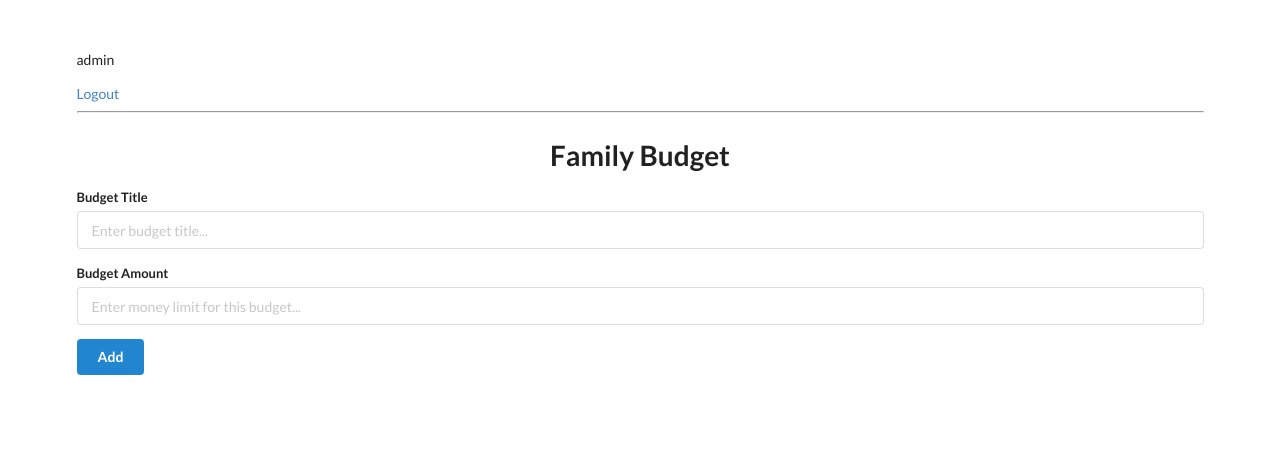
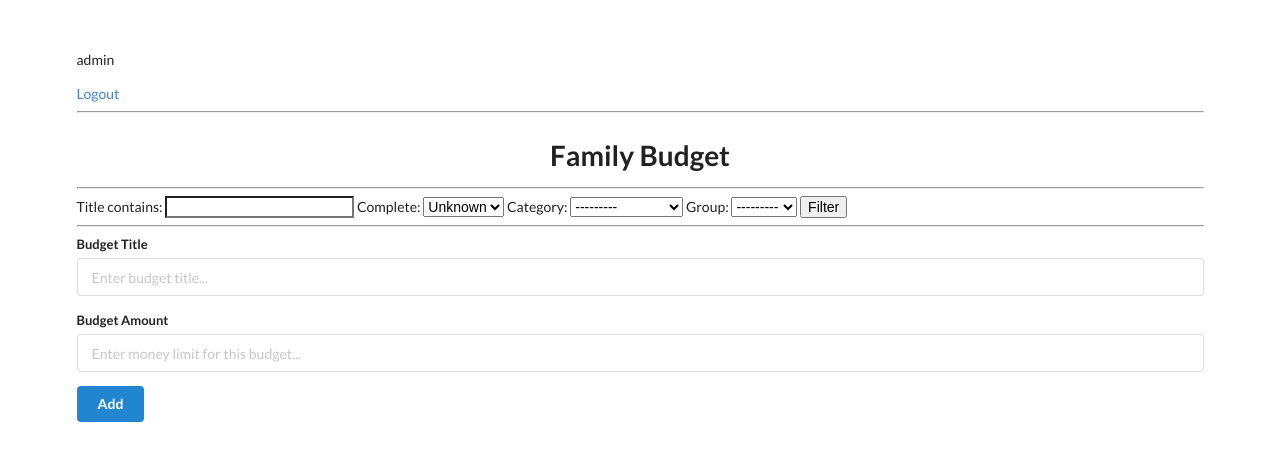
Before and after one commit to TheItaroshi/family_budget_django, a Django app: page / in a window 1280 px wide. Shown: the top 467 px of the page. Run offline with Django 4.2, Linux system fonts and the light colour scheme; a user stored in the database is signed in; data that the repository does not hold is empty.

Commit message:
Added filtering

```diff
--- /dev/null
+++ b/familybudgetapp/familybudget/filter.py
@@ -0,0 +1,14 @@
+import django_filters
+from .models import Budget
+
+
+class BudgetFilter(django_filters.FilterSet):
+
+    class Meta:
+        model = Budget
+        fields = {
+            'title': ['contains'],
+            'complete': ['exact'],
+            'category': ['exact'],
+            'group': ['exact']
+        }
--- a/familybudgetapp/familybudget/models.py
+++ b/familybudgetapp/familybudget/models.py
@@ -11,6 +11,11 @@ CATEGORIES = (
     ('uncategorized', 'Uncategorized')
 )
 
+GROUPS = (
+    ('private', 'Private'),
+    ('family', 'Family')
+)
+
 
 class Budget(models.Model):
     user = models.ForeignKey(User, models.CASCADE, null=False, blank=False)
@@ -18,6 +23,7 @@ class Budget(models.Model):
     amount_of_budget = models.IntegerField()
     complete = models.BooleanField(default=False)
     category = models.CharField(max_length=20, choices=CATEGORIES)
+    group = models.CharField(max_length=20, choices=GROUPS)
 
     def __str__(self):
         return self.title
--- a/familybudgetapp/familybudget/views.py
+++ b/familybudgetapp/familybudget/views.py
@@ -6,7 +6,9 @@ from django.contrib.auth.forms import UserCreationForm
 from django.urls import reverse_lazy
 from django.contrib.auth.decorators import login_required
 from django.views.generic import FormView
+
 from .models import Budget, BudgetElement
+from .filter import BudgetFilter
 
 
 class CustomLoginView(LoginView):
@@ -38,14 +40,16 @@ class CustomRegisterView(FormView):
 
 @login_required(login_url='login')
 def index(request):
-    print(request.user.id)
-    test = Budget.objects.all()
-    budgets = Budget.objects.all().filter(user=request.user.id)
+    queryset = Budget.objects.all()
+    filterset = BudgetFilter(data=request.GET, queryset=queryset)
+    budgets = filterset.qs
     budget_elems = BudgetElement.objects.all()
-    for bu in test:
-        print(bu.amount_of_budget)
-    return render(request, 'family_budget_base.html', {'budget_list': budgets,
-                                                       'budget_element_list': budget_elems})
+    print(budgets)
+    print(queryset)
+    return render(request, 'family_budget_base.html', {
+        'filter': filterset,
+        'budget_list': budgets,
+        'budget_element_list': budget_elems})
 
 
 @require_http_methods(['POST'])
--- a/familybudgetapp/templates/family_budget_base.html
+++ b/familybudgetapp/templates/family_budget_base.html
@@ -20,6 +20,15 @@
     <hr>
     <h1 class="ui center aligned header">Family Budget</h1>
 
+
+    <hr>
+    <form method="GET">
+        {{ filter.form }}
+        <button type="submit">Filter</button>
+    </form>
+
+    <hr>
+
     <form class="ui form" action="/add" method="post">
         {% csrf_token %}
         <div class="field">
@@ -33,9 +42,9 @@
         <button class="ui blue button" type="submit">Add</button>
     </form>
 
-    {% for budget in budget_list %}
+    {% for budget in filter.qs %}
     <div class="ui segment">
-        <p class="ui big header">{{ budget.id }} | {{ budget.title }} | {{ budget.amount_of_budget}} | {{ budget.user.username}} | {{ budget.get_category_display }}</p>
+        <p class="ui big header">{{ budget.id }} | {{ budget.title }} | {{ budget.complete }} | {{ budget.amount_of_budget}} | {{ budget.user.username}} | {{ budget.get_category_display }}</p>
 
         <form class="ui form" action="/add_to_budget/{{ budget.id }}/" method="post">
             {% csrf_token %}
```
